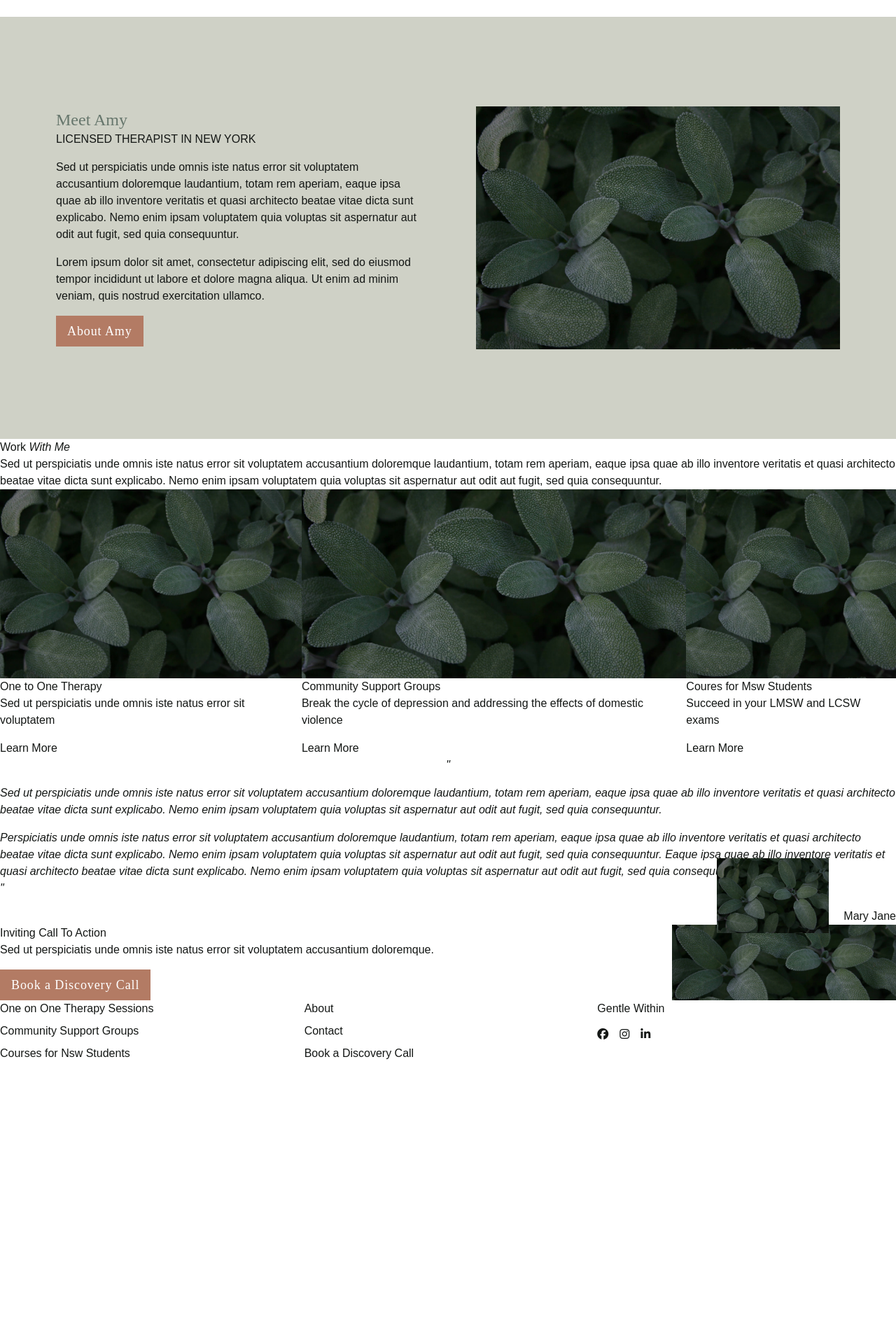
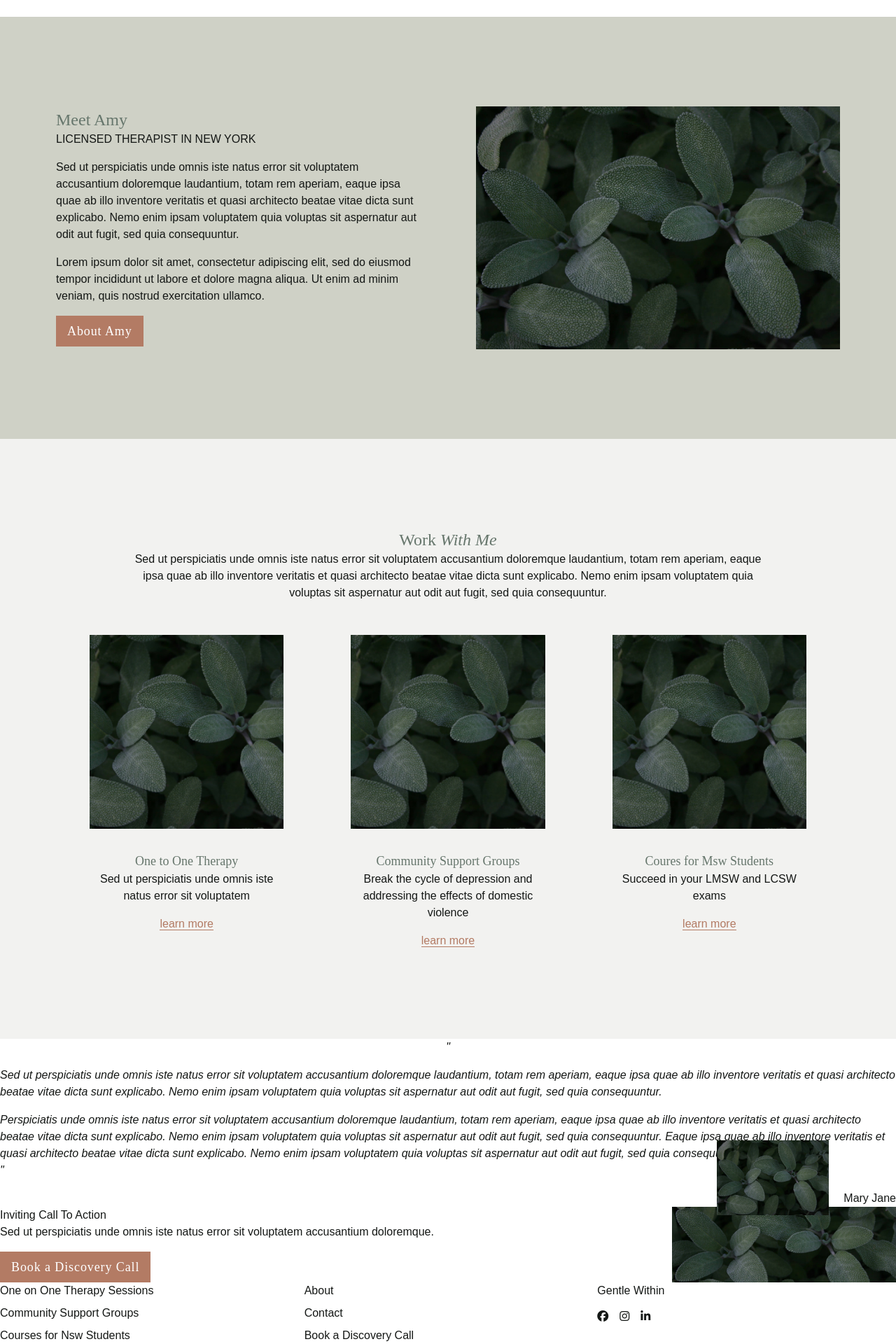
Before and after one commit to brittwoodard/gentle-within, a Jekyll site: the page built from index.html, in a window 1280 px wide. Shown: the part 1977-3897 px from the top of the page at 70% size. Built offline with Jekyll 4.4.1, drawn with Linux system fonts in a browser that asks for light colours; nearby versions of some CDN libraries; some web fonts are replaced; before the commit the page ends 3494 px from its top, so only the background shows below that.

Commit message:
workwith me styling

```diff
--- a/assets/css/style.css
+++ b/assets/css/style.css
@@ -490,6 +490,24 @@ p:last-child {
   transition-timing-function: cubic-bezier(0.4, 0, 0.2, 1);
   transition-duration: 500ms;
 }
+.link {
+  margin-bottom: 0.5rem;
+  border-bottom-width: 1px;
+  --tw-border-opacity: 1;
+  border-color: rgb(179 123 100 / var(--tw-border-opacity));
+  text-transform: lowercase;
+  --tw-text-opacity: 1;
+  color: rgb(179 123 100 / var(--tw-text-opacity));
+}
+.link:hover {
+  border-color: rgb(179 123 100 / 0.65);
+  color: rgb(179 123 100 / 0.65);
+  transition-property: color, background-color, border-color, text-decoration-color, fill, stroke, opacity, box-shadow, transform, filter, -webkit-backdrop-filter;
+  transition-property: color, background-color, border-color, text-decoration-color, fill, stroke, opacity, box-shadow, transform, filter, backdrop-filter;
+  transition-property: color, background-color, border-color, text-decoration-color, fill, stroke, opacity, box-shadow, transform, filter, backdrop-filter, -webkit-backdrop-filter;
+  transition-timing-function: cubic-bezier(0.4, 0, 0.2, 1);
+  transition-duration: 500ms;
+}
 /* Images */
 .bg-image-style {
   background-size: cover;
@@ -581,9 +599,6 @@ p:last-child {
 .mt-4 {
   margin-top: 1rem;
 }
-.mb-2 {
-  margin-bottom: 0.5rem;
-}
 .block {
   display: block;
 }
@@ -595,6 +610,9 @@ p:last-child {
 }
 .hidden {
   display: none;
+}
+.aspect-square {
+  aspect-ratio: 1 / 1;
 }
 .h-\[60vh\] {
   height: 60vh;
@@ -700,6 +718,10 @@ p:last-child {
 .p-5p {
   padding: 5%;
 }
+.px-12 {
+  padding-left: 3rem;
+  padding-right: 3rem;
+}
 .px-2 {
   padding-left: 0.5rem;
   padding-right: 0.5rem;
--- a/index.html
+++ b/index.html
@@ -167,19 +167,19 @@ seo:
 
 
 <!-- Work with Me Section -->
-<section>
-  <div>
-    <h2>{{ page.services.heading_html }}</h2>
-    <div>
+<section class="bg-light py-10p px-20">
+  <div class="text-center">
+    <h2 class="font-serif text-dark text-2xl">{{ page.services.heading_html }}</h2>
+    <div class="mb-12 w-[80%] mx-auto">
       {{ page.services.description_html | markdownify }}
     </div>
   </div>
 
-  <div class="flex justify-between">
+  <div class="grid grid-cols-3">
     {% for item in page.services.services %}
-    <div>
-      <div class="bg-image-style min-h-[30vh]" style="background-image: url('{{ item.featured_image }}');"></div>
-      <h3>{{ item.title }}</h3>
+    <div class="text-center px-12">
+      <div class="bg-image-style aspect-square min-h-[30vh] mb-8" style="background-image: url('{{ item.featured_image }}');"></div>
+      <h3 class="font-serif text-dark text-lg">{{ item.title }}</h3>
       <p>{{ item.description }}</p>
       <a class="link" href="{{ item.url }}">Learn More</a>
     </div>
```
Also changed, not shown: style.css (+8 -0 lines).
